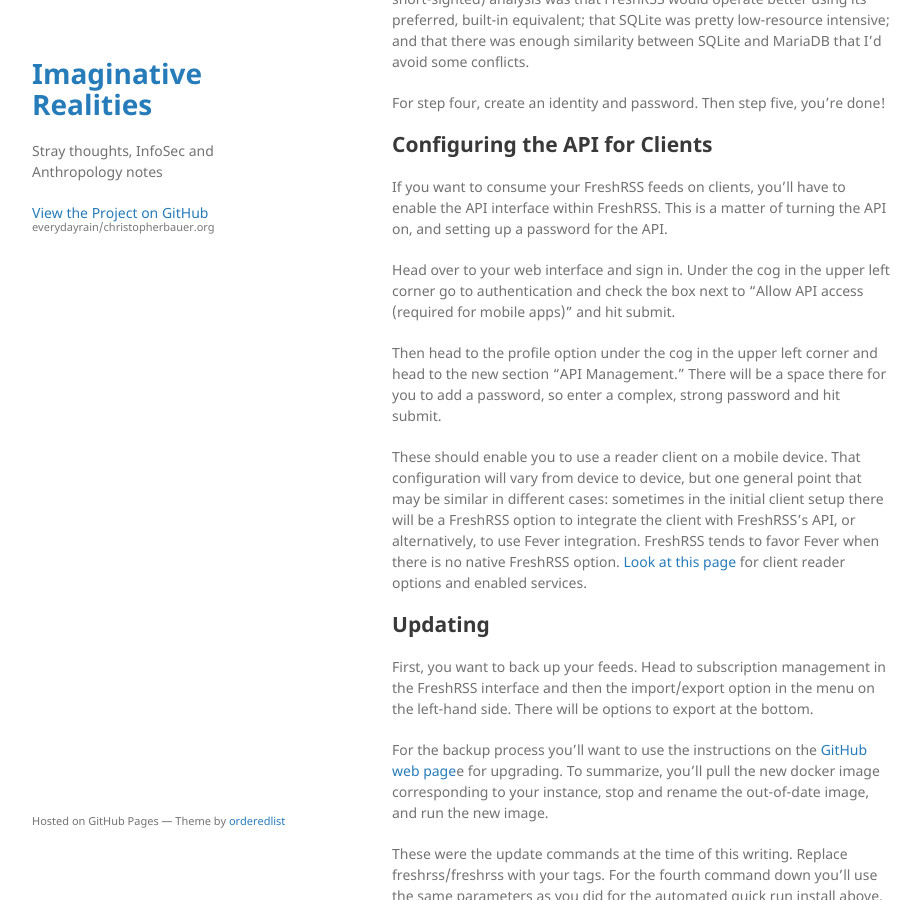
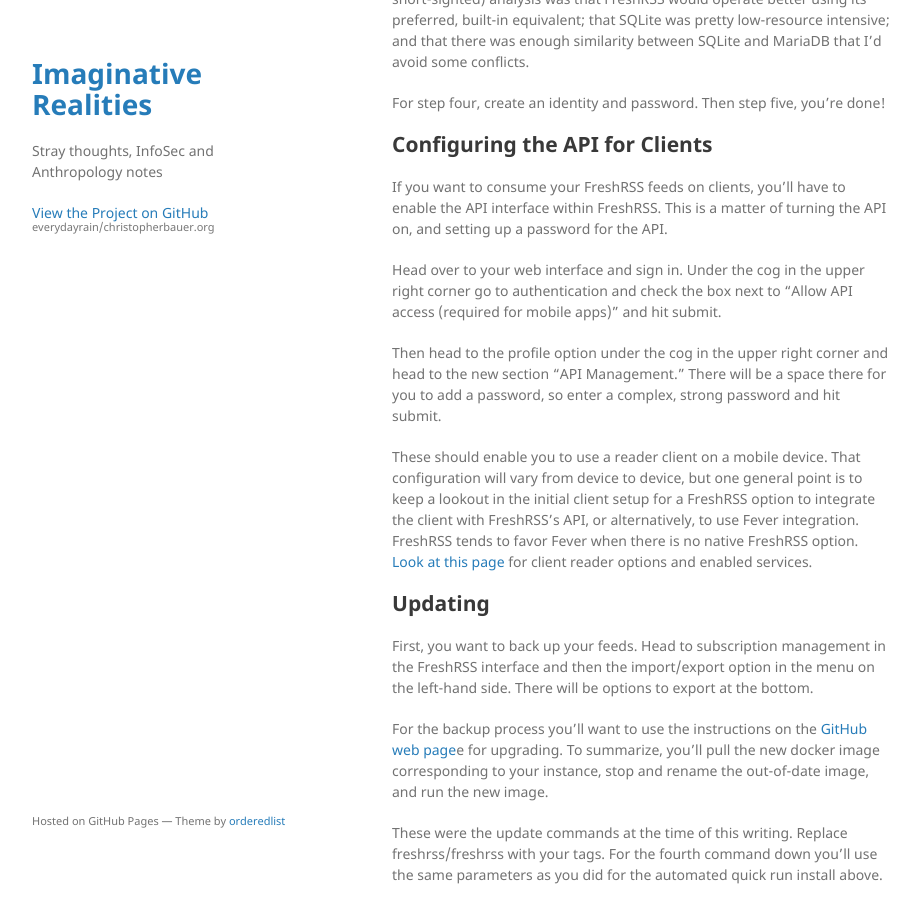
Before and after one commit to everydayrain/christopherbauer.org, a Jekyll site: the page built from _posts/2022-9-15-The-Why-and-How-of-Self-Hosting-FreshRSS.md, in a window 1280 px wide and 900 px high, scrolled down 4464 px. Shown: the whole window, without its empty margins (178-1099 px from the left). Built offline with Jekyll 4.4.1, drawn with Linux system fonts in a browser that asks for light colours; some of the changed text lies outside the part shown.

Commit message:
Add files via upload

````diff
--- a/_posts/2022-9-15-The-Why-and-How-of-Self-Hosting-FreshRSS.md
+++ b/_posts/2022-9-15-The-Why-and-How-of-Self-Hosting-FreshRSS.md
@@ -40,7 +40,7 @@
 In any event, I ran that curl script and proceeded from there.
 
 ## Pull the Right Docker Container Variety
-In my case the author of FreshRSS recommended the [linux server ](https://hub.docker.com/r/linuxserver/freshrss) variant from Linuxserver.io for my ARMv8 64-bit System on a Chip, as the server version covered a variety of systems as opposed to the base FreshRSS variant.  So, before we go any further, lets make sure to verify your system's configuration.
+In my case the author of FreshRSS recommended the [linux server ](https://hub.docker.com/r/linuxserver/freshrss) variant from [Linuxserver.io](https://hub.docker.com/r/linuxserver/freshrss) for my ARMv8 64-bit System on a Chip, as the server version covered a variety of systems as opposed to the base FreshRSS variant.  So, before we go any further, lets make sure to verify your system's configuration.
 
 There are a couple of terminal commands you can use to sort this out.  One to give you info on your OS/distro is:
 ```
@@ -84,11 +84,11 @@
 ## Configuring the API for Clients
 If you want to consume your FreshRSS feeds on clients, you'll have to enable the API interface within FreshRSS.  This is a matter of turning the API on, and setting up a password for the API.
 
-Head over to your web interface and sign in.  Under the cog in the upper left corner go to authentication and check the box next to "Allow API access (required for mobile apps)" and hit submit.
+Head over to your web interface and sign in.  Under the cog in the upper right corner go to authentication and check the box next to "Allow API access (required for mobile apps)" and hit submit.
 
-Then head to the profile option under the cog in the upper left corner and head to the new section "API Management."  There will be a space there for you to add a password, so enter a complex, strong password and hit submit.
+Then head to the profile option under the cog in the upper right corner and head to the new section "API Management."  There will be a space there for you to add a password, so enter a complex, strong password and hit submit.
 
-These should enable you to use a reader client on a mobile device.  That configuration will vary from device to device,  but one general point that may be similar in different cases: sometimes in the initial client setup there will be a FreshRSS option to integrate the client with FreshRSS's API, or alternatively, to use Fever integration.   FreshRSS tends to favor Fever when there is no native FreshRSS option. [Look at this page](https://github.com/FreshRSS/FreshRSS#apis--native-apps) for client reader options and enabled services.
+These should enable you to use a reader client on a mobile device.  That configuration will vary from device to device, but one general point is to keep a lookout in the initial client setup for a FreshRSS option to integrate the client with FreshRSS's API, or alternatively, to use Fever integration.   FreshRSS tends to favor Fever when there is no native FreshRSS option. [Look at this page](https://github.com/FreshRSS/FreshRSS#apis--native-apps) for client reader options and enabled services.
 
 ## Updating
 First, you want to back up your feeds.  Head to subscription management in the FreshRSS interface and then the import/export option in the menu on the left-hand side.  There will be options to export at the bottom.
````
